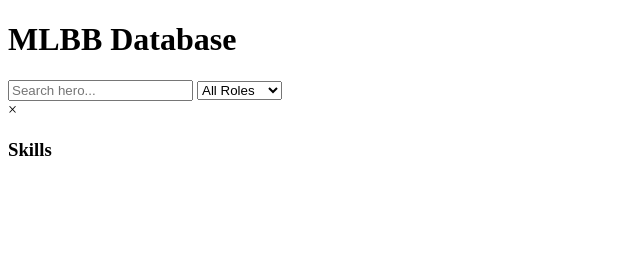
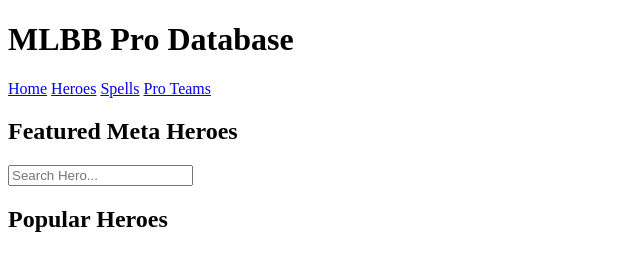
Before and after one commit to mythicmoonboy/MLBB-, a plain HTML site: page index.html in a window 1280 px wide. Shown: the whole page, without its empty margins (0-640 px from the left). Drawn offline with Linux system fonts and the light colour scheme.

Commit message:
Update index.html

```diff
--- a/index.html
+++ b/index.html
@@ -1,41 +1,37 @@
 <!DOCTYPE html>
 <html lang="en">
 <head>
-  <meta charset="UTF-8" />
-  <title>MLBB Hero Database</title>
-  <meta name="viewport" content="width=device-width, initial-scale=1.0" />
-  <link rel="stylesheet" href="style.css" />
+  <meta charset="UTF-8">
+  <title>MLBB Pro Database</title>
+  <link rel="stylesheet" href="css/style.css">
 </head>
 <body>
 
 <header>
-  <h1>MLBB Database</h1>
-  <input type="text" id="search" placeholder="Search hero..." />
-  <select id="roleFilter">
-    <option value="all">All Roles</option>
-    <option value="Tank">Tank</option>
-    <option value="Fighter">Fighter</option>
-    <option value="Mage">Mage</option>
-    <option value="Assassin">Assassin</option>
-    <option value="Marksman">Marksman</option>
-    <option value="Support">Support</option>
-  </select>
+  <h1>MLBB Pro Database</h1>
+  <nav>
+    <a href="index.html">Home</a>
+    <a href="heroes.html">Heroes</a>
+    <a href="spells.html">Spells</a>
+    <a href="teams.html">Pro Teams</a>
+  </nav>
 </header>
 
-<main id="heroGrid"></main>
+<section class="banner">
+  <h2>Featured Meta Heroes</h2>
+  <div class="grid" id="featuredHeroes"></div>
+</section>
 
-<!-- HERO MODAL -->
-<div id="heroModal" class="modal">
-  <div class="modal-content">
-    <span id="close">&times;</span>
-    <img id="heroImg" />
-    <h2 id="heroName"></h2>
-    <p id="heroInfo"></p>
-    <h3>Skills</h3>
-    <ul id="skills"></ul>
-  </div>
-</div>
+<section class="search">
+  <input type="text" placeholder="Search Hero..." id="searchHero">
+</section>
 
-<script src="script.js"></script>
+<section>
+  <h2>Popular Heroes</h2>
+  <div class="grid" id="popularHeroes"></div>
+</section>
+
+<script src="js/heroes.js"></script>
+<script src="js/app.js"></script>
 </body>
 </html>
```
